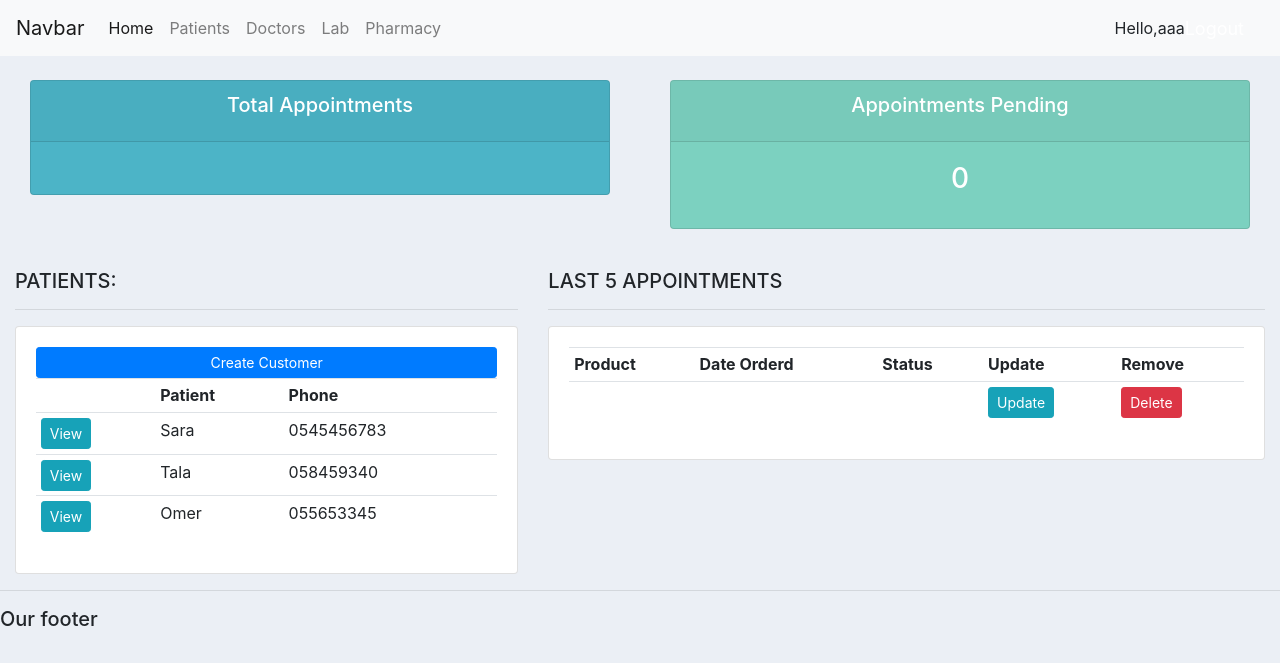
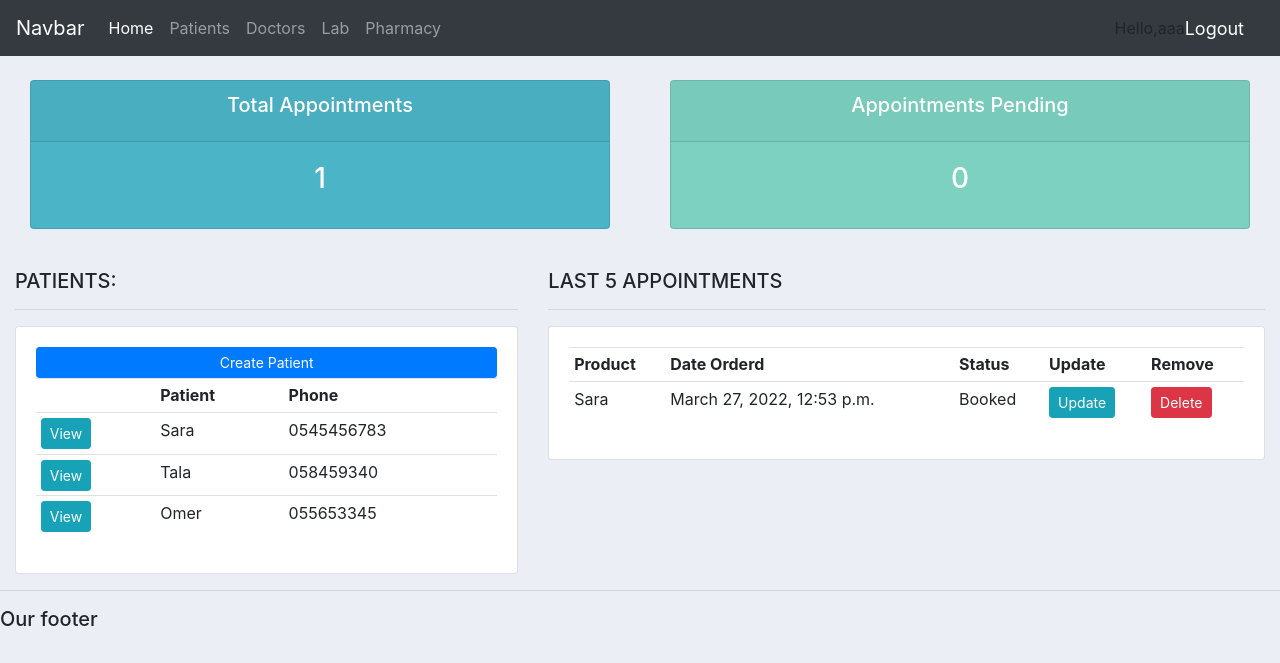
Before and after one commit to AhmedA00/HMSv, a Django app: page / in a window 1280 px wide. Shown: the top 663 px of the page. Run offline with Django 4.2, Linux system fonts and the light colour scheme; the first user in the database is signed in; data comes from the database, SQL or seed files in the repository; some libraries are stand-ins or nearby versions.

Commit message:
Committing Main Page Features and Fixing little bugs

```diff
--- a/HMS/accounts/models.py
+++ b/HMS/accounts/models.py
@@ -64,7 +64,8 @@ class Appointment(models.Model):
 
     STATUS=(
         ('Booked','Booked'),
-        ('Available','Available')
+        ('Available','Available'),
+        ('Waiting','Waiting')
 
     )
 
--- a/HMS/accounts/templates/accounts/dashboard.html
+++ b/HMS/accounts/templates/accounts/dashboard.html
@@ -11,7 +11,7 @@
 		<h5>PATIENTS:</h5>
 		<hr>
 		<div class="card card-body">
-			<a class="btn btn-primary  btn-sm btn-block" href="">Create Customer</a>
+			<a class="btn btn-primary  btn-sm btn-block" href="">Create Patient</a>
 			<table class="table table-sm">
 				<tr>
 					<th></th>
@@ -21,7 +21,7 @@
 
 				{% for patient in patients %}
 					<tr>
-						<td><a class="btn btn-sm btn-info" href="{% url 'customer' customer.id %}">View</a></td>
+						<td><a class="btn btn-sm btn-info" href="{% url 'patient' patient.id %}">View</a></td>
 						<td>{{patient.name}}</td>
 						<td>{{patient.phone}}</td>
 					</tr>
@@ -47,12 +47,12 @@
 
 				{% for appointment in appointments %}
 					<tr>
-						<td>{{order.product}}</td>
-						<td>{{order.date_created}}</td>
-						<td>{{order.status}}</td>
-						<td><a class="btn btn-sm btn-info" href="{% url 'update_order' order.id %}">Update</a></td>
+						<td>{{appointment.patient}}</td>
+						<td>{{appointment.date_created}}</td>
+						<td>{{appointment.status}}</td>
+						<td><a class="btn btn-sm btn-info" href="">Update</a></td>
 
-						<td><a class="btn btn-sm btn-danger" href="{% url 'delete_order' order.id %}">Delete</a></td>
+						<td><a class="btn btn-sm btn-danger" href="">Delete</a></td>
 
 					</tr>
 				{% endfor %}
--- a/HMS/accounts/templates/accounts/navbar.html
+++ b/HMS/accounts/templates/accounts/navbar.html
@@ -9,8 +9,10 @@
 
 </style>
 
-<nav class="navbar navbar-expand-lg navbar-light bg-light">
-  <a class="navbar-brand" href="#">Navbar</a>
+<nav class="navbar navbar-expand-lg navbar-dark bg-dark">
+
+  <a class="navbar-brand" href="{% url 'home' %}">Navbar</a>
+
   <button class="navbar-toggler" type="button" data-toggle="collapse" data-target="#navbarNav" aria-controls="navbarNav" aria-expanded="false" aria-label="Toggle navigation">
     <span class="navbar-toggler-icon"></span>
   </button>
--- a/HMS/accounts/templates/accounts/register.html
+++ b/HMS/accounts/templates/accounts/register.html
@@ -107,7 +107,7 @@
 				   		</div>
 					</form>
 				</div>
-				// this is for flashing an error when incorrect
+
 				{{ form.errors }}
 				<div class="mt-4">
 					<div class="d-flex justify-content-center links">
--- a/HMS/accounts/urls.py
+++ b/HMS/accounts/urls.py
@@ -2,9 +2,9 @@ from django.urls import path
 from .import views
 
 urlpatterns=[
-    path('', views.home, name="home"),
+    path('', views.home,name="home"),
     path('create_patients/',views.createPatient),
-    path('patient/<str:pk>/',views.patient),
+    path('patient/<str:pk>/',views.patient,name="patient"),
     path('register/',views.registerPage,name="register"),
     path('login/',views.loginPage,name="login"),
     path('logout/',views.logoutUser,name="logout")
--- a/HMS/accounts/views.py
+++ b/HMS/accounts/views.py
@@ -15,7 +15,7 @@ from django.contrib.auth.decorators import login_required
 
 def registerPage(request):
     form = CreateUserForm()
-    if request.user.is_authenticated():
+    if request.user.is_authenticated:
         return redirect('home')
     else:
         if request.method == 'POST':
@@ -33,7 +33,7 @@ def registerPage(request):
 
 def loginPage(request):
     # Login function to get in the system
-    if request.user.is_authenticated():
+    if request.user.is_authenticated:
         return redirect('home')
     else:
         if request.method == 'POST':
@@ -59,22 +59,22 @@ def logoutUser(request):
     logout(request)
     return redirect('login')
 
+
 @login_required(login_url='login')
 def home(request):
-	appointments = Appointment.objects.all()
-	patients = Patient.objects.all()
+    appointments = Appointment.objects.all()
+    patients = Patient.objects.all()
 
-	total_patients = patients.count()
+    total_patients = patients.count()
 
-	total_appointmets = appointments.count()
+    total_appointments = appointments.filter(status='Booked').count()
 
-	pending = appointments.filter(status='Pending').count()
+    pending = appointments.filter(status='Waiting').count()
 
-	context = {'appointments':appointments, 'patients':patients,
-	'total_appointmets':total_appointmets,'pending':pending }
+    context = {'appointments': appointments, 'patients': patients,
+               'total_appointments': total_appointments, 'pending': pending}
 
-	return render(request, 'accounts/dashboard.html', context)
-
+    return render(request, 'accounts/dashboard.html', context)
 
 
 @login_required(login_url='login')
```
Also changed, not shown: HMS/db.sqlite3.
